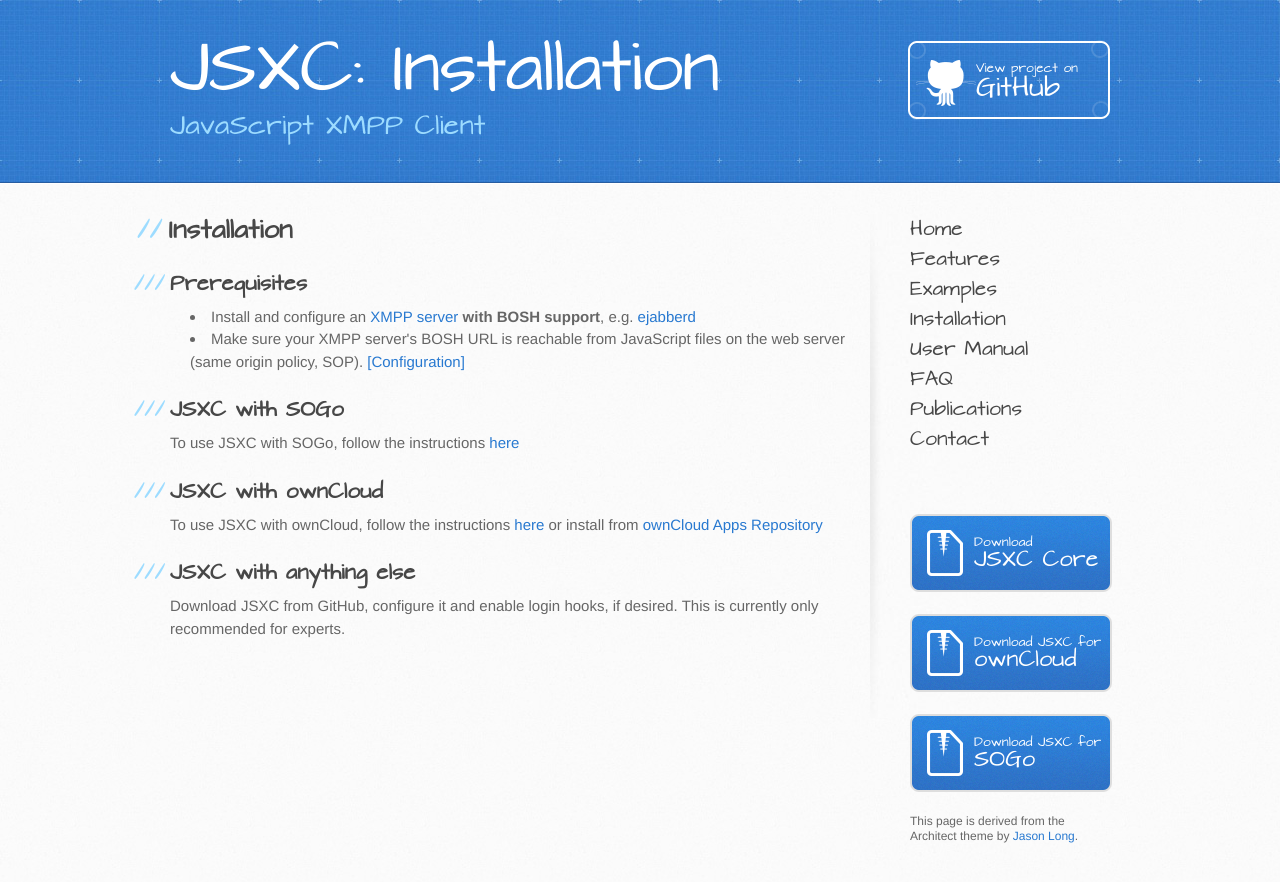
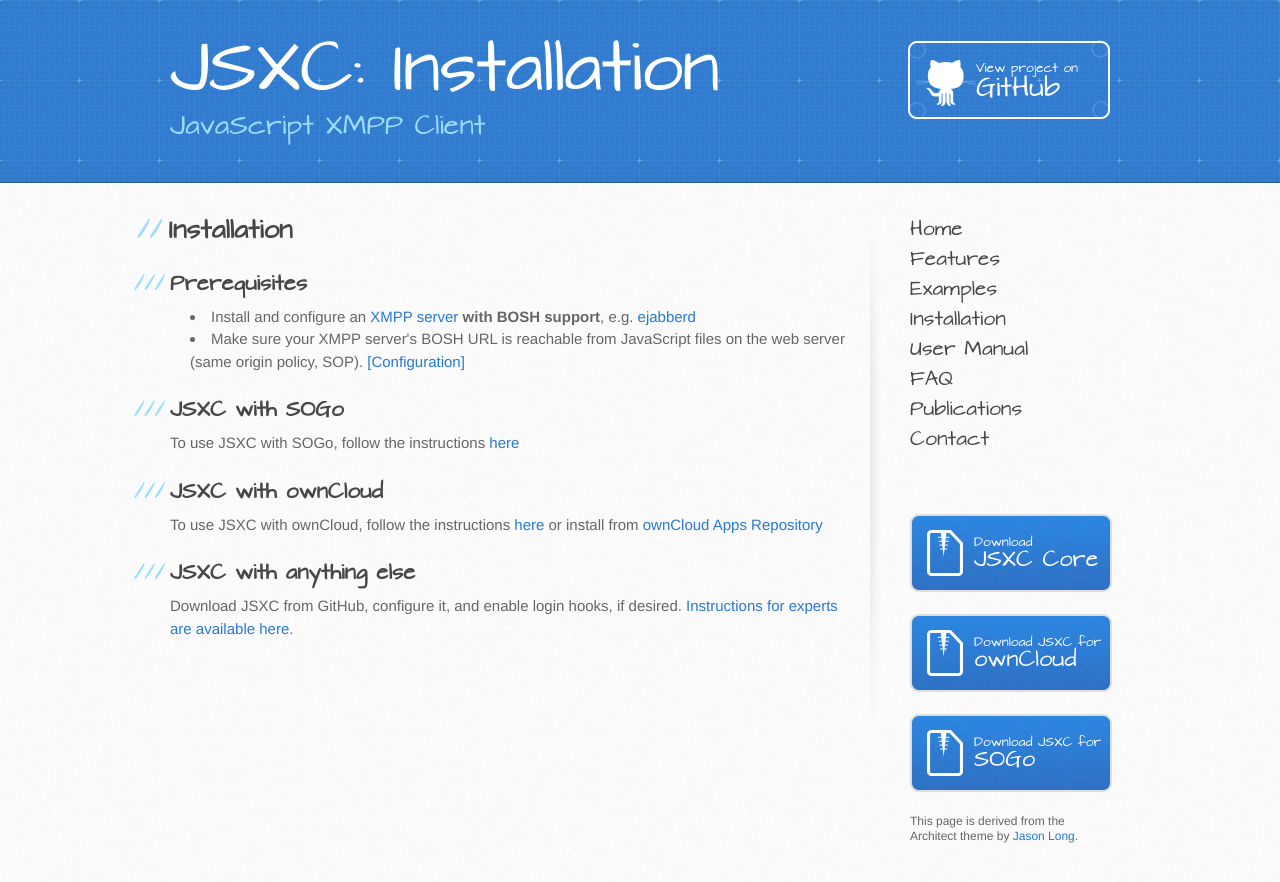
Before and after one commit to jsxc/jsxc.org, a Jekyll site: the page built from installation.html, in a window 1280 px wide. Shown: the top 882 px of the page. Built offline with Jekyll 4.4.1, drawn with Linux system fonts in a browser that asks for light colours; comment, search, counter and statistics services are not loaded.

Commit message:
Linked to installation wiki article

```diff
--- a/installation.html
+++ b/installation.html
@@ -19,4 +19,4 @@
 <p>To use JSXC with ownCloud, follow the instructions <a href="https://github.com/sualko/jsxc/wiki/Install-ojsxc-(owncloud)">here</a> or install from <a href="http://apps.owncloud.com/content/show.php/JavaScript+XMPP+Chat?content=162257">ownCloud Apps Repository</a></p>
 
 <h3>JSXC with anything else</h3>
-<p>Download JSXC from GitHub, configure it and enable login hooks, if desired. This is currently only recommended for experts.</p>
+<p>Download JSXC from GitHub, configure it, and enable login hooks, if desired. <a href="https://github.com/sualko/jsxc/wiki/Install-jsxc">Instructions for experts are available here.</a></p>
```
